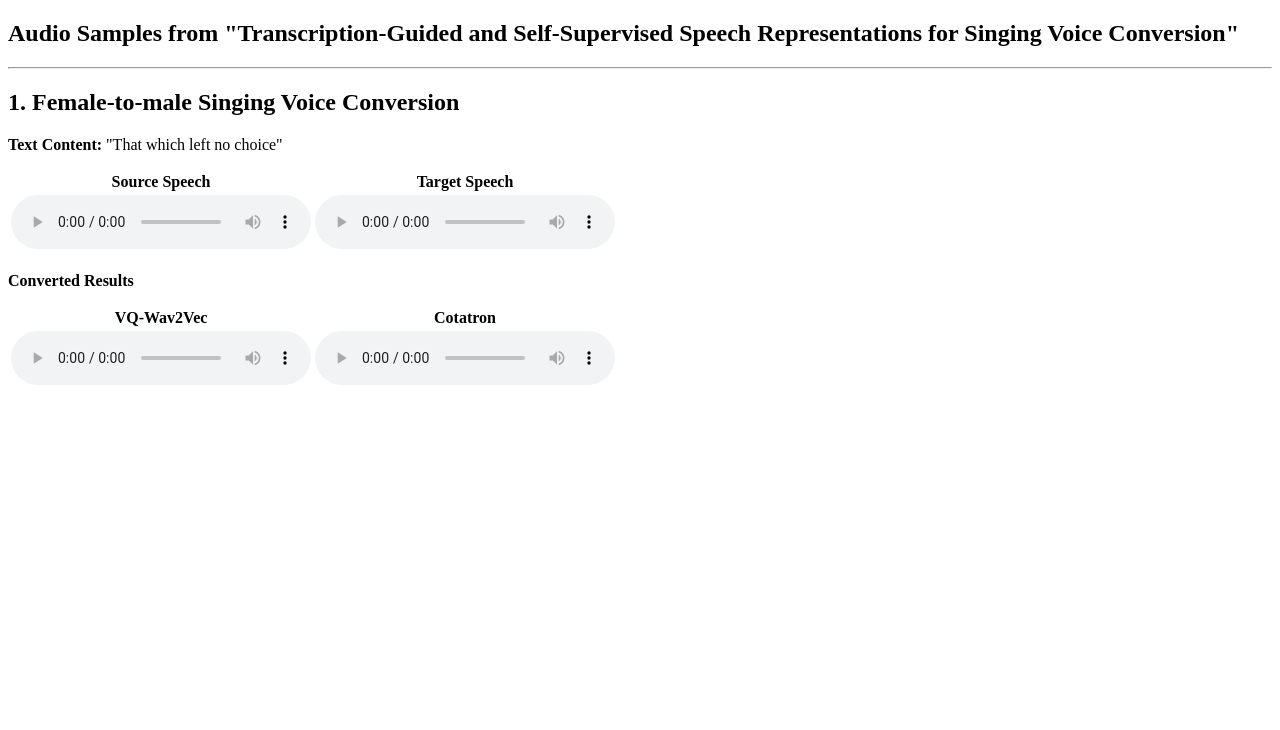
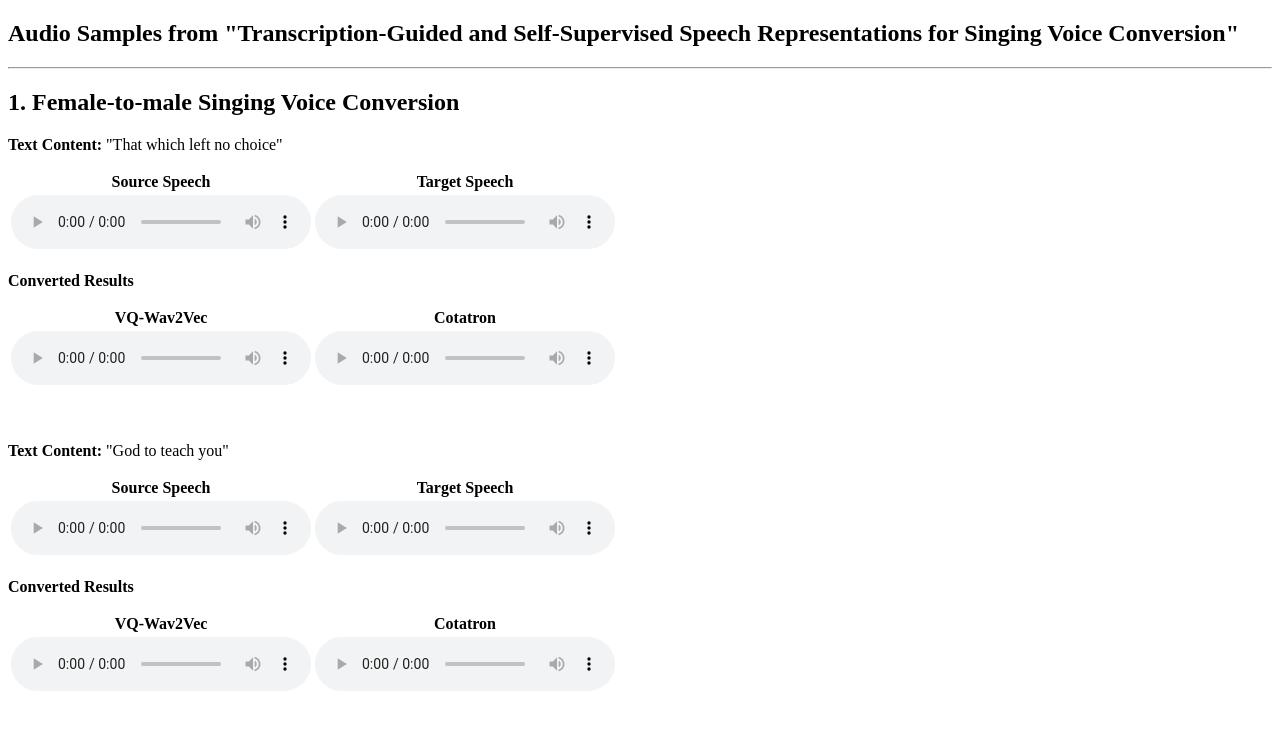
Before and after one commit to clbetty/masterthesis, a plain HTML site: page index.html in a window 1280 px wide. Drawn offline with Linux system fonts and the light colour scheme.

Commit message:
Update index.html

```diff
--- a/index.html
+++ b/index.html
@@ -51,5 +51,51 @@
 		</th>
 </tbody></table>
 
+<p>&nbsp;</p>
+
+<p> <Strong>Text Content:</Strong> "God to teach you" </p>
+
+<table>
+<tbody>
+	<tr>
+	<th>Source Speech</th>
+	<th>Target Speech</th>
+	</tr>
+	<tr>
+		<th>
+				<audio controls="">
+				  <source src="2_Source.wav" type="audio/wav">
+				Your browser does not support the audio element.
+				</audio>
+		</th>
+		<th>
+				<audio controls="">
+				  <source src="2_Target.wav" type="audio/wav">
+				Your browser does not support the audio element.
+				</audio>
+		</th>
+	</tr>
+</tbody>
+</table>
+<p><Strong>Converted Results</Strong></p>
+	  <table>
+	  <tbody><tr>
+        <th>VQ-Wav2Vec</th>
+        <th>Cotatron</th>
+	  <tr>
+		<th>
+			<audio controls="">
+			  <source src="2_VQW2V.wav" type="audio/wav">
+			Your browser does not support the audio element.
+			</audio>
+		</th>
+		<th>
+			<audio controls="">
+			  <source src="2_Cotatron.wav" type="audio/wav">
+			Your browser does not support the audio element.
+			</audio>
+		</th>
+</tbody></table>
+
 </body>
 </html>
```
